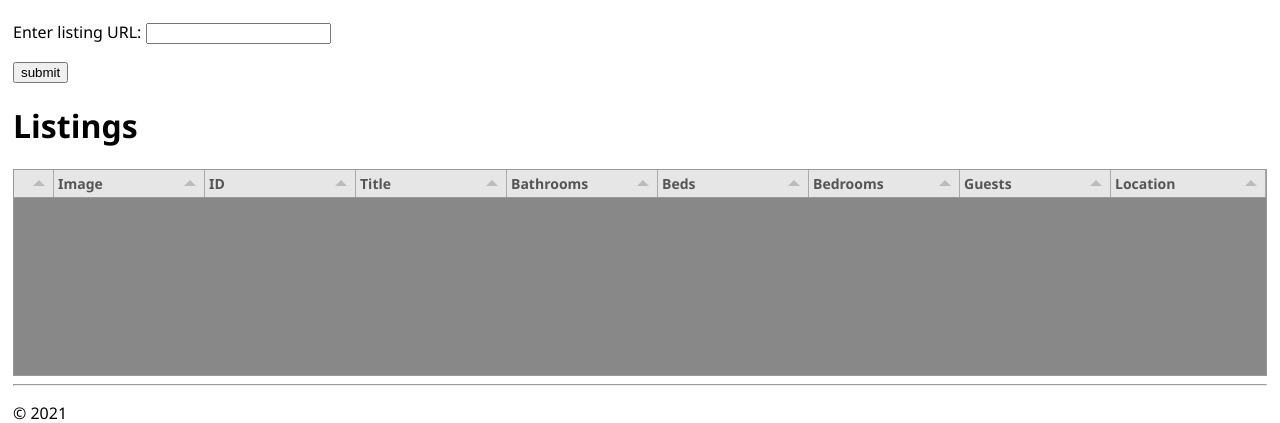
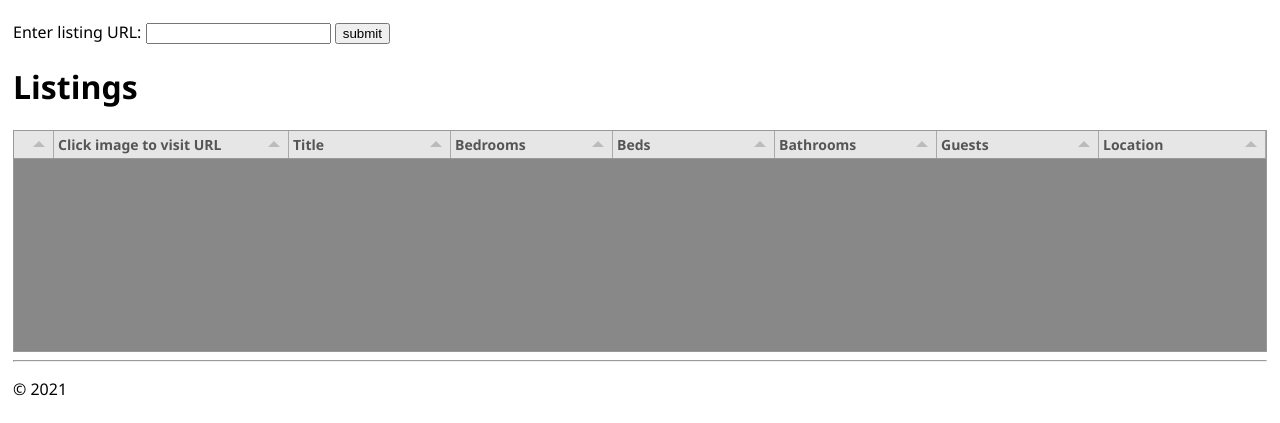
Before and after one commit to jbertscher/compairbnb, a Flask app: page / in a window 1280 px wide. Shown: the part 47-470 px from the top of the page. Run offline with Flask 2, Linux system fonts and the light colour scheme; data that the repository does not hold is empty; some libraries are stand-ins or nearby versions.

Commit message:
Added image (clicking image takes user to url).

```diff
--- a/compairbnb.py
+++ b/compairbnb.py
@@ -34,11 +34,16 @@ def read_listing(listing_id):
 
 def parse_json(listing_json):
     pdp_listing_detail = listing_json['pdp_listing_detail']
+    try:
+        url = listing_json['url']
+    except KeyError:
+        url = ''
 
     p = re.compile('^([0-9]*)')
     listing_details = {
+        'id': pdp_listing_detail['id'],
         'image': pdp_listing_detail['photos'][0]['large'],
-        'id': pdp_listing_detail['id'],
+        'url': url,
         'p3_summary_title': pdp_listing_detail['p3_summary_title'],
         'bathroom_label': p.search(listing_json['pdp_listing_detail']['bathroom_label']).group(0),
         'bed_label': p.search(listing_json['pdp_listing_detail']['bed_label']).group(0),
@@ -57,6 +62,7 @@ def write_listing_from_url(url):
     # Get listing json and write
     listing = read_listing(listing_id)
     if listing:
+        listing['url'] = url[:url.find('?')]  # Strip query parameters
         result = db['listings'].insert_one(listing)
         return result
     else:
--- a/static/js/main.js
+++ b/static/js/main.js
@@ -11,21 +11,23 @@ fetch('/api')
 
         //create Tabulator on DOM element with id "example-table"
         var table = new Tabulator("#listings-table", {
-            height:205, // set height of table (in CSS or here), this enables the Virtual DOM and improves render speed dramatically (can be any valid css height value)
+            minHeight:220, // set height of table (in CSS or here), this enables the Virtual DOM and improves render speed dramatically (can be any valid css height value)
             data:JSON.parse(tabledata), //assign data to table
             layout:"fitColumns", //fit columns to width of table (optional),
             columns:[ //Define Table Columns
-                {title:"Image", field:"image", formatter:"image", formatterParams:{
-                    height:"200px",
-                    width:"200px"
+                {title:"Click image to visit URL", field:"image", formatter:"image", width:235, formatterParams:{
+                    width:"225px",
+                    height:"150px"
+                }, cellClick:function(e, cell) {
+                    var win = window.open(cell.getRow().getData().url, '_blank');
+                    win.focus();
                 }},
-                {title:"ID", field:"id"},
-                {title:"Title", field:"p3_summary_title"},
+                {title:"Title", field:"p3_summary_title", formatter:"textarea"},
+                {title:"Bedrooms", field:"bedroom_label"},
+                {title:"Beds", field:"bed_label"},
                 {title:"Bathrooms", field:"bathroom_label"},
-                {title:"Beds", field:"bed_label"},
-                {title:"Bedrooms", field:"bedroom_label"},
                 {title:"Guests", field:"guest_label"},
-                {title:"Location", field:"p3_summary_address"}
+                {title:"Location", field:"p3_summary_address", formatter:"textarea"}
             ]
             // autoColumns:true
         });
--- a/templates/home.html
+++ b/templates/home.html
@@ -4,8 +4,10 @@ Home
 {% endblock %}
 {% block content %}
 <form action = "/submit_url" method = "POST">
-    <p>Enter listing URL: <input type = "text" name = "url" /></p>
-    <p><input type = "submit" value = "submit" /></p>
+    <p>
+        Enter listing URL: <input type = "text" name = "url" />
+        <input type = "submit" value = "submit" />
+    </p>
 </form>
 <h1>Listings</h1>
 <div id="listings-table"></div>
```
